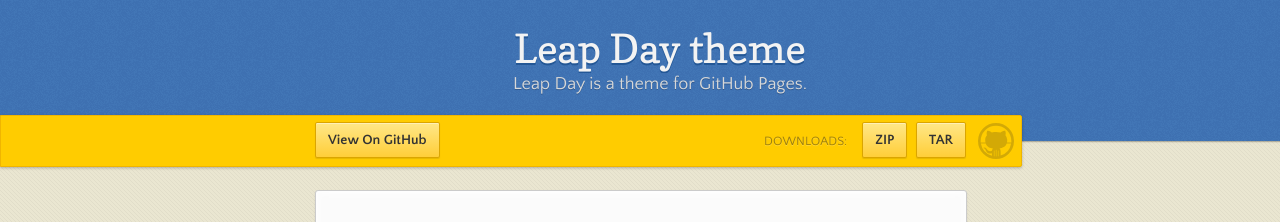
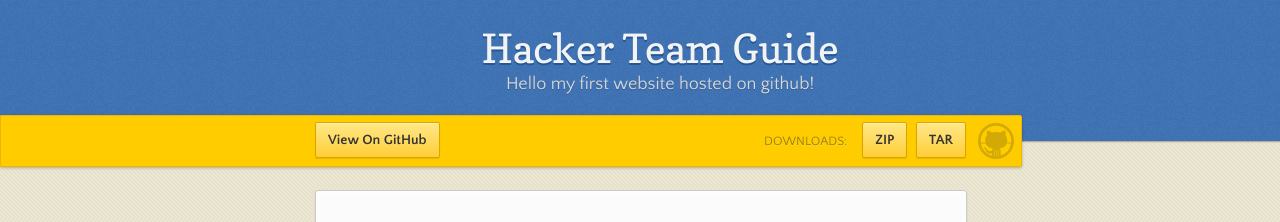
Before and after one commit to pages-themes/leap-day, a Jekyll site: the page built from index.md, in a window 1280 px wide. Shown: the top 222 px of the page. Built offline with Jekyll 4.4.1, drawn with Linux system fonts in a browser that asks for light colours.

Commit message:
Update _config.yml

```diff
--- a/_config.yml
+++ b/_config.yml
@@ -1,5 +1,5 @@
-title: Leap Day theme
-description: Leap Day is a theme for GitHub Pages.
+title: Hacker Team Guide
+description: Hello my first website hosted on github!
 show_downloads: true
 google_analytics:
 theme: jekyll-theme-leap-day
```
